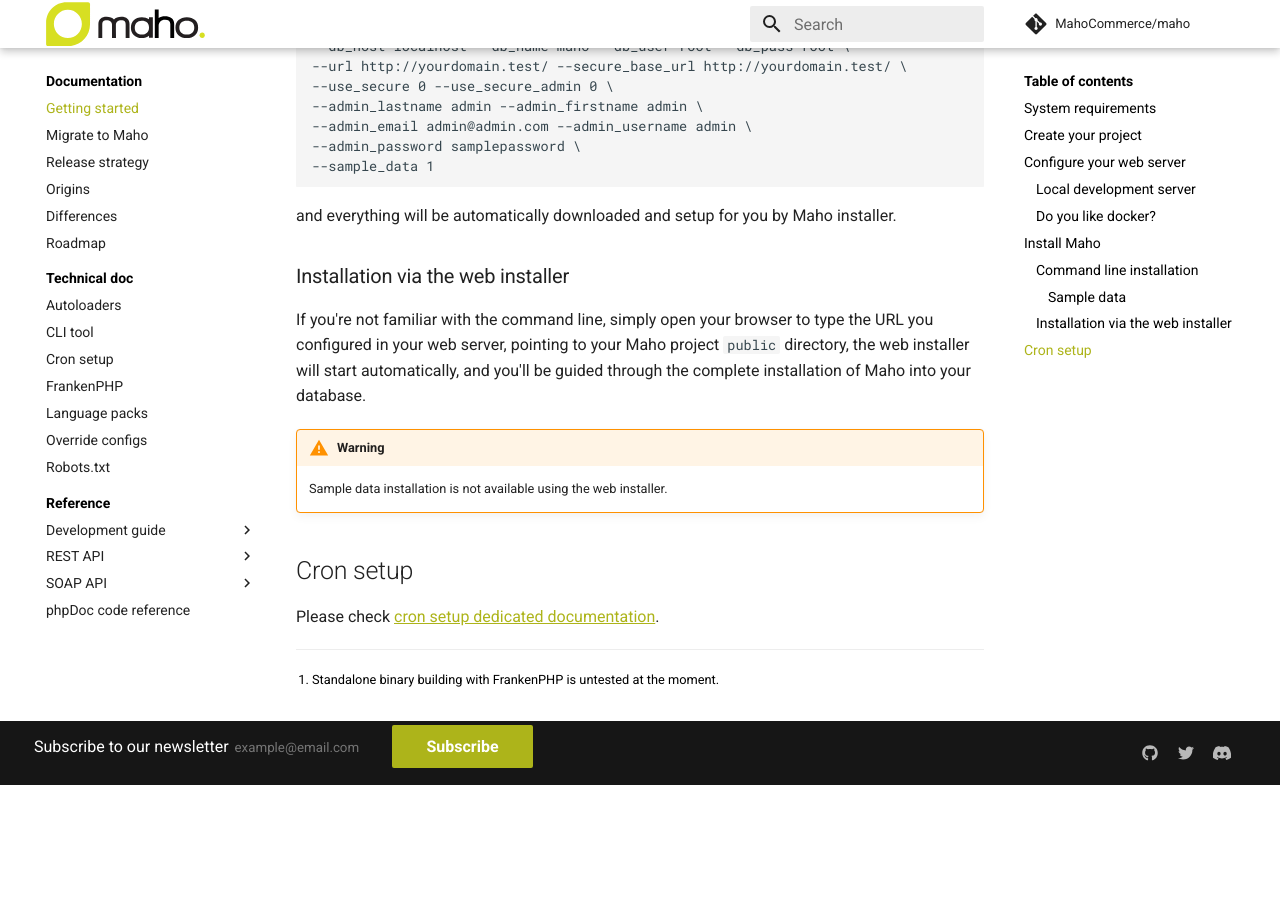
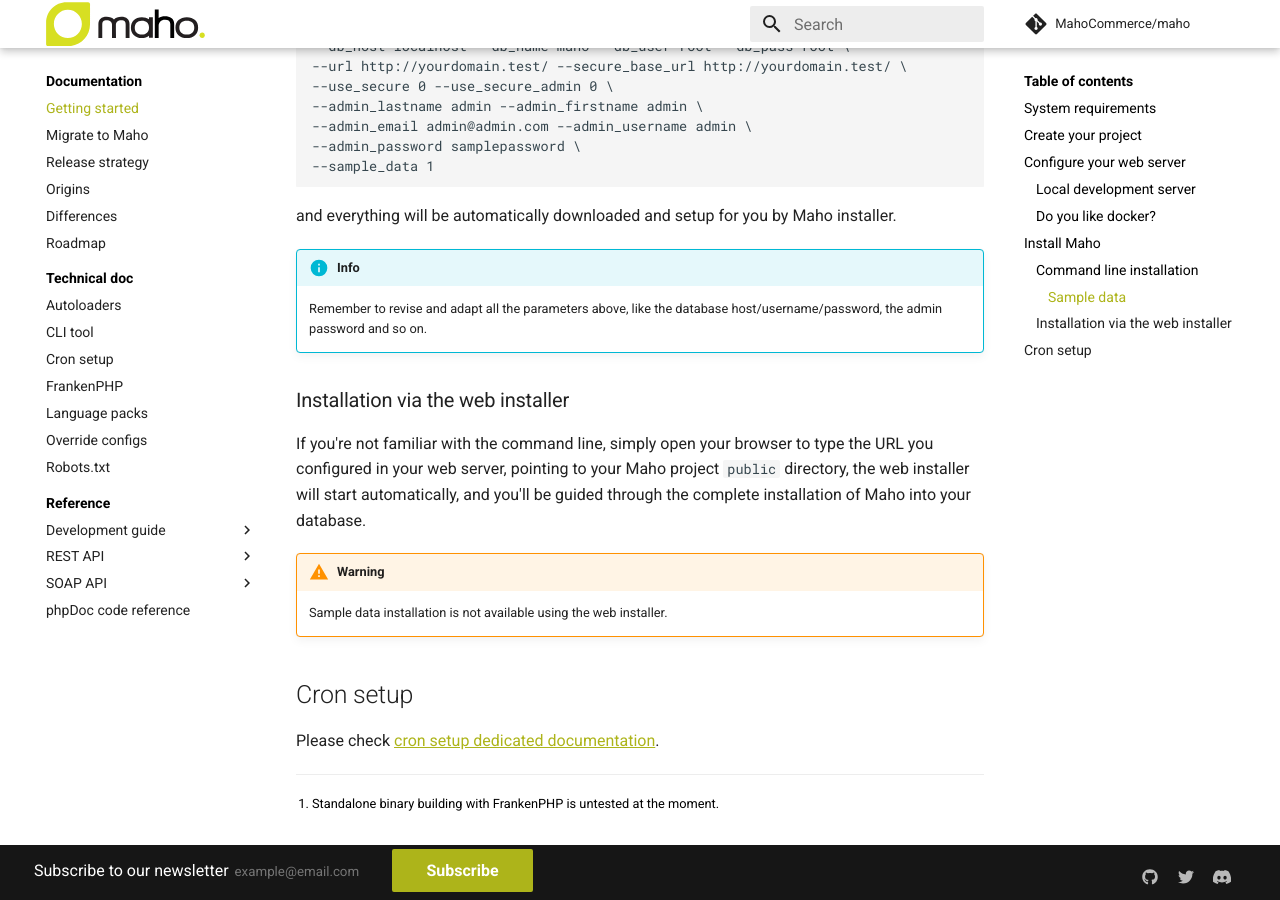
Before and after one commit to MahoCommerce/mahocommerce.com, an MkDocs documentation site: the page built from docs/getting-started.md, in a window 1280 px wide and 900 px high, scrolled down 3023 px. Built offline with MkDocs 1.6.1 and Material for MkDocs 9.7.7, drawn with Linux system fonts in a browser that asks for light colours; comment, search, counter and statistics services are not loaded; before the commit the page ends 3808 px from its top, so only the background shows below that.

Commit message:
installation tooltip

```diff
--- a/docs/getting-started.md
+++ b/docs/getting-started.md
@@ -141,6 +141,10 @@
 
 and everything will be automatically downloaded and setup for you by Maho installer.
 
+!!! info
+    Remember to revise and adapt all the parameters above, like the database host/username/password,
+    the admin password and so on.
+
 ### Installation via the web installer
 
 If you're not familiar with the command line, simply open your browser to type the URL
```
